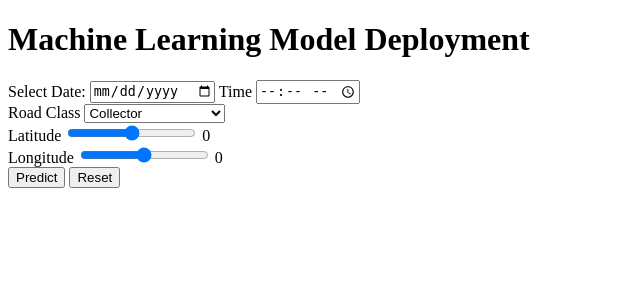
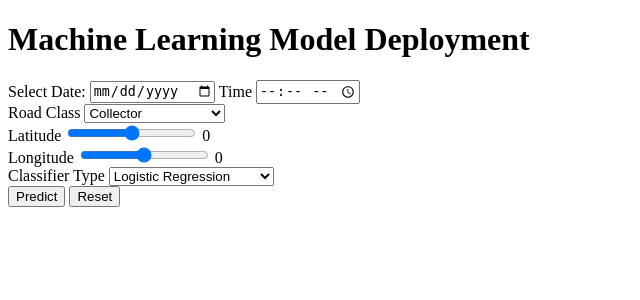
Before and after one commit to bexxin/Supervised-Learning-Model, a Flask app: page / in a window 1280 px wide. Shown: the top 300 px of the page, without its empty margins (0-640 px from the left). Run offline with Flask 3, Linux system fonts and the light colour scheme; parts of the project's set-up code (start-up, migrations or seed data) failed here and were passed over.

Commit message:
feature added to select model to predict with

```diff
--- a/app.py
+++ b/app.py
@@ -14,7 +14,14 @@ from datetime import datetime
 
 app=Flask(__name__)
 
-model=joblib.load("./final_pipeline.pkl")
+#load pipelines
+#model=joblib.load("./final_pipeline.pkl")
+lr_pipeline=joblib.load("./Logistic Regression_pipeline.pkl")
+dt_pipeline=joblib.load("./Decision Tree_pipeline.pkl")
+svm_pipeline=joblib.load("./SVM_pipeline.pkl")
+rf_pipeline=joblib.load("./Random Forest_pipeline.pkl")
+nn_pipeline=joblib.load("./Neural Network_pipeline.pkl")
+
 
 #route the app
 @app.route("/")
@@ -31,6 +38,7 @@ def result():
     ROAD_CLASS=request.form.get("roadClass")
     LATITUDE=float(request.form.get("latitudeInput"))
     LONGITUDE=float(request.form.get("longitudeInput"))
+    classifier=request.form.get("classifier")
 
     #process date/time data
     date_data=date_input.split("-")
@@ -47,9 +55,25 @@ def result():
     columns=["TIME", "ROAD_CLASS", "LATITUDE", "LONGITUDE", "Weekday", "Day", "Month"]
     features=pd.DataFrame([[TIME,ROAD_CLASS,LATITUDE,LONGITUDE,Weekday,Day,Month]],columns=columns)
 
+
+    prediction=predict(classifier, features)
+
+    return render_template("result.html",prediction=prediction)
+
+def predict(classifier,features):
+    if classifier == 'lr':
+        model=lr_pipeline
+    elif classifier =='dt':
+        model=dt_pipeline
+    elif classifier =='svm':
+        model=svm_pipeline
+    elif classifier == 'rf':
+        model=rf_pipeline
+    elif classifier == 'nn':
+        model=nn_pipeline
+
     prediction=model.predict(features)
-
-    return render_template("result.html",prediction=prediction[0])
+    return prediction[0]
 
 #run the app
 if __name__=="__main__":
--- a/templates/index.html
+++ b/templates/index.html
@@ -23,7 +23,7 @@
             <option value="Collector">Collector</option>
             <option value="Expressway">Expressway</option>
             <option value="Express Ramp">Expressway Ramp</option>
-            <option valu="Laneway">Laneway</option>
+            <option value="Laneway">Laneway</option>
             <option value="Local">Local</option>
             <option value="Major Arterial">Major Artery</option>
             <option value="Major Arterial Ramp">Major Arterial Ramp</option>
@@ -43,6 +43,15 @@
             <input id="longitude" type="range" min="-180" max="180" step="0.1" name="longitudeInput" oninput="longitudeOutput.value=longitude.value">
     <output id="longitudeOutput">0</output>
     <br>
+    <Label for="Model Selection">Classifier Type</Label>
+    <select id="classifier" name="classifier">
+        <option value="lr">Logistic Regression</option>
+        <option value="dt">Decision Tree Classifier</option>
+        <option value="svm">Support Vector Machine</option>
+        <option value="rf">Random Forest</option>
+        <option value="nn">Neural Network</option>
+    </select>
+    <br>
 
         <input type="submit" value="Predict">
         <input type="reset" value="Reset">
```
Also changed, not shown: COMP247_GROUP2_PART2_V2_ML.PY (+8 -8 lines), 5 other files.
